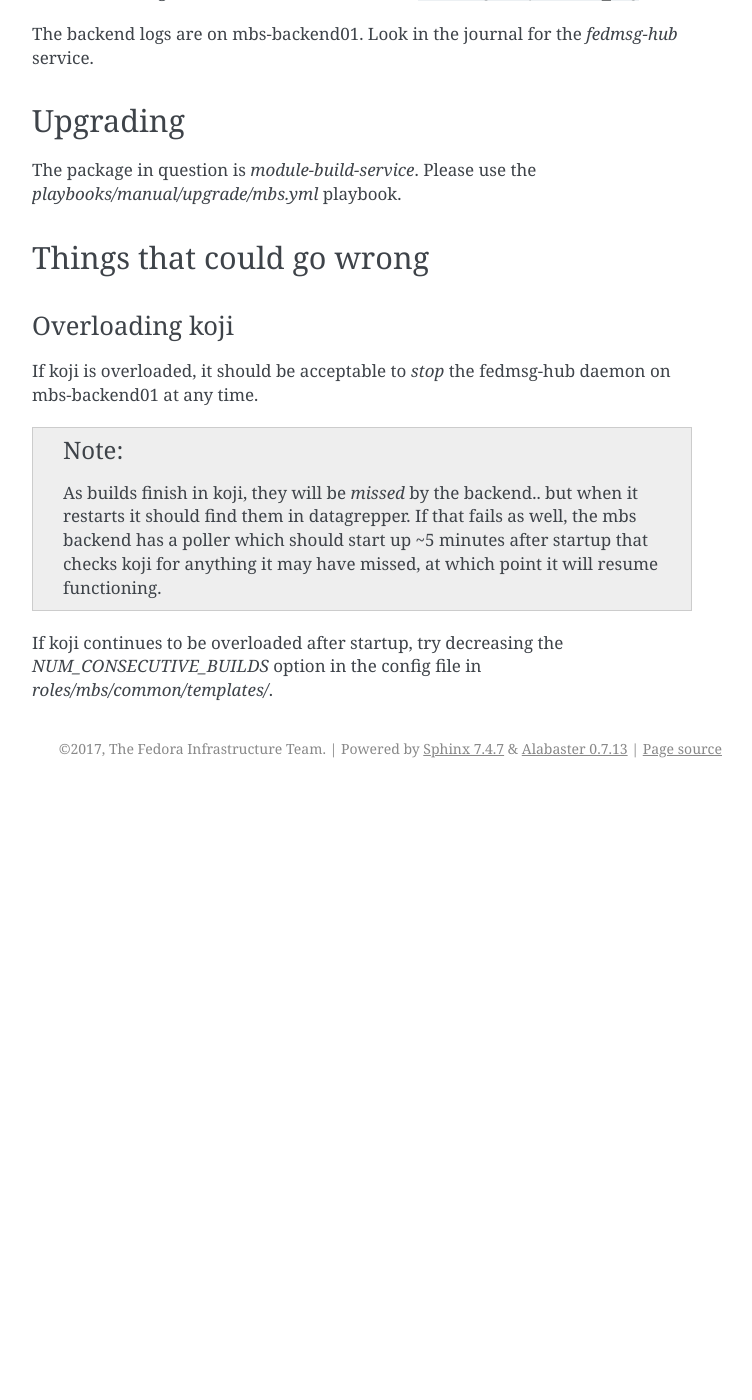
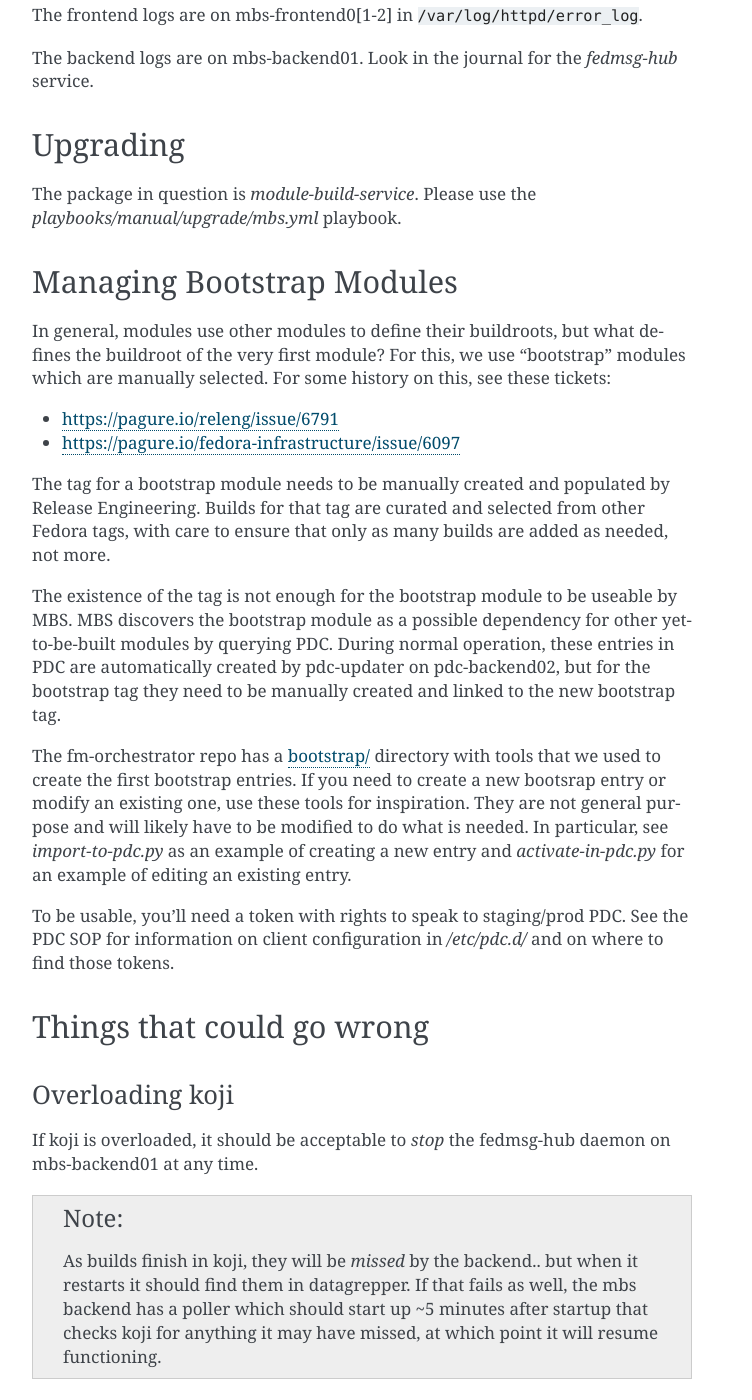
Before and after one commit to FrostyX/infra-docs, a Sphinx documentation site: the page built from docs/sysadmin-guide/sops/mbs.rst, in a window 1280 px wide and 1400 px high, scrolled down 3387 px. Shown: the whole window, without its empty margins (388-1140 px from the left). Built offline with Sphinx 7.4.7, drawn with Linux system fonts in a browser that asks for light colours; before the commit the page ends 4175 px from its top, so only the background shows below that; some of the changed text lies outside the part shown.

Commit message:
A section on managing bootstrap modules.

```diff
--- a/docs/sysadmin-guide/sops/mbs.rst
+++ b/docs/sysadmin-guide/sops/mbs.rst
@@ -27,7 +27,8 @@
 
 4. Logs
 5. Upgrading
-6. Things that could go wrong
+6. Managing bootstrap modules
+7. Things that could go wrong
 
   1. Overloading Koji
 
@@ -172,6 +173,42 @@
 The package in question is `module-build-service`.  Please use the
 `playbooks/manual/upgrade/mbs.yml` playbook.
 
+Managing Bootstrap Modules
+==========================
+
+In general, modules use other modules to define their buildroots, but what
+defines the buildroot of the very first module? For this, we use "bootstrap"
+modules which are manually selected.  For some history on this, see these
+tickets:
+
+- https://pagure.io/releng/issue/6791
+- https://pagure.io/fedora-infrastructure/issue/6097
+
+The tag for a bootstrap module needs to be manually created and populated by
+Release Engineering.  Builds for that tag are curated and selected from other
+Fedora tags, with care to ensure that only as many builds are added as needed,
+not more.
+
+The existence of the tag is not enough for the bootstrap module to be useable
+by MBS. MBS discovers the bootstrap module as a possible dependency for other
+yet-to-be-built modules by querying PDC.  During normal operation, these
+entries in PDC are automatically created by pdc-updater on pdc-backend02, but
+for the bootstrap tag they need to be manually created and linked to the new
+bootstrap tag.
+
+The fm-orchestrator repo has a `bootstrap/
+<https://pagure.io/fm-orchestrator/blob/master/f/bootstrap>`_ directory with
+tools that we used to create the first bootstrap entries.  If you need to
+create a new bootsrap entry or modify an existing one, use these tools for
+inspiration.  They are not general purpose and will likely have to be modified
+to do what is needed.  In particular, see `import-to-pdc.py` as an example of
+creating a new entry and `activate-in-pdc.py` for an example of editing an
+existing entry.
+
+To be usable, you'll need a token with rights to speak to staging/prod PDC.
+See the PDC SOP for information on client configuration in `/etc/pdc.d/` and on
+where to find those tokens.
+
 Things that could go wrong
 ==========================
 
```
